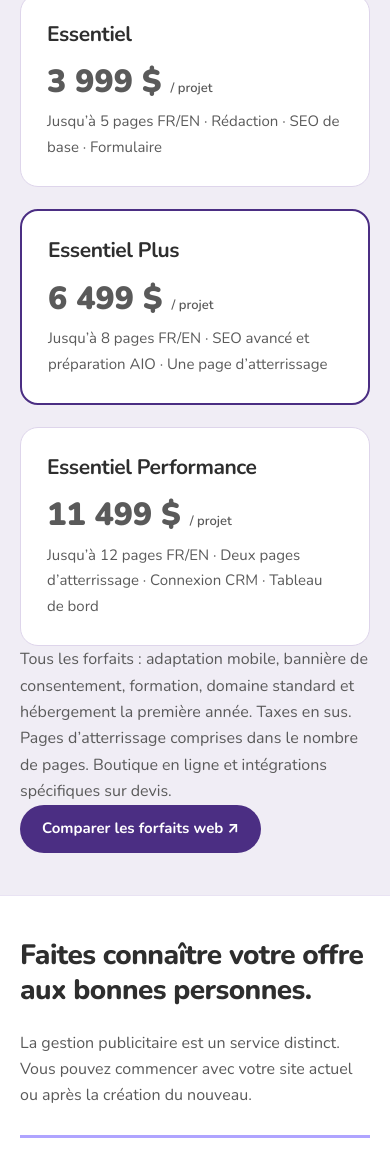
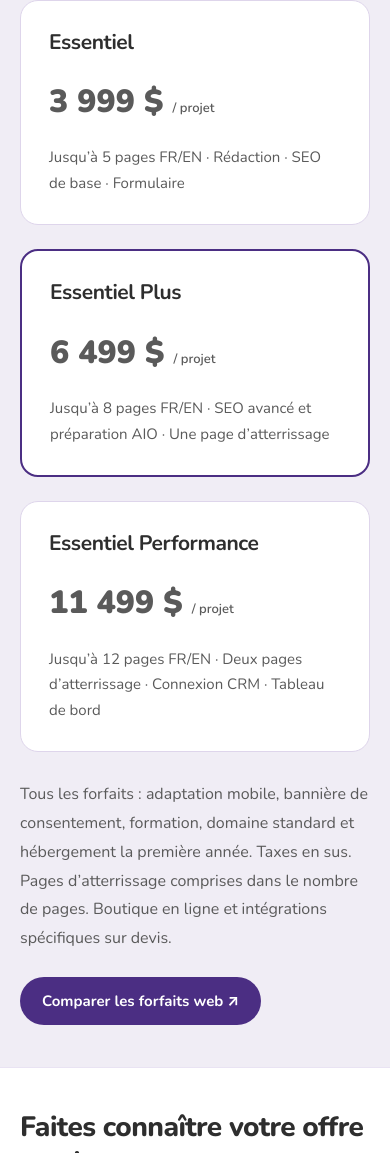
Before and after one commit to chloee-does-it/EssentielPME, a website: page preview-home/industries/sante/index.html in a window 390 px wide. Shown: the part 1975-3128 px from the top of the page. Drawn offline with Linux system fonts and the light colour scheme.

Commit message:
Give industry website plans more breathing room

```diff
--- a/preview-home/assets/sector-services.css
+++ b/preview-home/assets/sector-services.css
@@ -1,2 +1,13 @@
 .sector-actions{display:flex;gap:12px;flex-wrap:wrap}.sector-secondary{background:transparent!important;color:#4b2e83!important;border:1px solid #4b2e83!important}.sector-web-plans{display:grid;grid-template-columns:repeat(3,1fr);gap:22px}.sector-web-plans article{background:white;border:1px solid #ded5eb;border-radius:18px;padding:26px}.sector-web-plans article:nth-child(2){border:2px solid #4b2e83}.sector-web-plans h3{font-size:21px}.sector-price{font-size:32px!important;font-weight:900;color:#4b2e83}.sector-price small{font-size:13px;font-weight:600}.sector-web-plans p,.sector-note{font-size:15px;line-height:1.7}.sector-note{margin:24px 0}.hero-photo{object-fit:cover}.contact-grid>.lp-cta{align-self:center;justify-self:start}@media(max-width:700px){.sector-web-plans{grid-template-columns:1fr}.sector-actions .lp-cta{font-size:14px}}
 .lp-content .section-pad{padding-block:64px}.lp-content .section-soft{background:#f0edf5}.lp-content .section-white{background:white}@media(max-width:640px){.lp-content .section-pad{padding-block:42px}}
+/* Give the website offer room between cards, inclusions and action. */
+.lp-content .sector-web-plans{gap:30px;margin-top:40px}
+.lp-content .sector-web-plans article{padding:32px}
+.lp-content .sector-web-plans h3{margin:0 0 20px}
+.lp-content .sector-web-plans .sector-price{margin:0 0 16px}
+.lp-content .sector-note{margin:32px 0 28px;line-height:1.8}
+@media(max-width:700px){
+ .lp-content .sector-web-plans{gap:24px;margin-top:32px}
+ .lp-content .sector-web-plans article{padding:28px}
+ .lp-content .sector-note{margin:28px 0 24px}
+}
```
